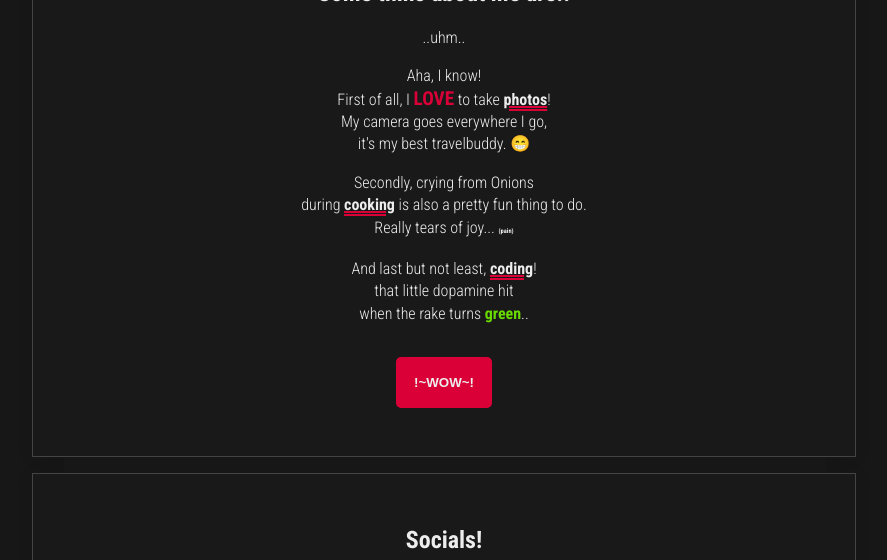
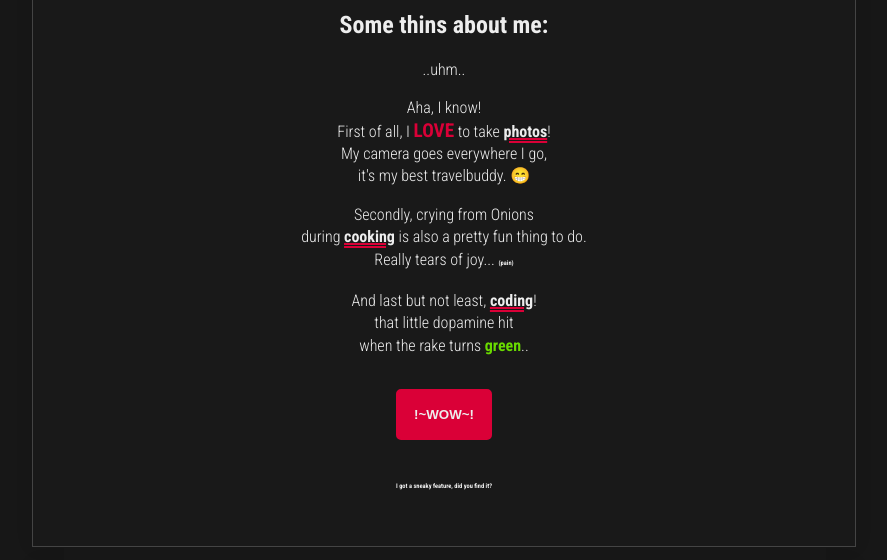
Before and after one commit to aaronsts/profile, a plain HTML site: page index.html in a window 1280 px wide. Shown: the part 300-860 px from the top of the page, without its empty margins (196-1083 px from the left). Drawn offline with Linux system fonts and the light colour scheme.

Commit message:
edited padding image

```diff
--- a/index.html
+++ b/index.html
@@ -19,7 +19,7 @@
         class="img-circle"
       />
       <h1 id="title">Hi Hi I'm Aaron!</h1>
-      <h2>Some thins about me are..</h2>
+      <h2>Some thins about me:</h2>
       <p>..uhm..</p>
       <p>
         Aha, I know! <br />First of all, I
@@ -40,7 +40,14 @@
         that little dopamine hit <br />
         when the rake turns <strong class="p-green">green</strong>..
       </p>
-      <button class="btn-red">!~WOW~!</button>
+      <a href="https://unsplash.com/@aaronstaes" target="_blank">
+        <button class="btn-red">!~WOW~!</button>
+      </a>
+      <p>
+        <strong class="p-small"
+          >I got a sneaky feature, did you find it?</strong
+        >
+      </p>
     </div>
     <div>
       <h2>Socials!</h2>
--- a/style.css
+++ b/style.css
@@ -52,6 +52,7 @@
 
   .img-circle {
     border-radius: 50%;
+    margin-bottom: 2rem;
   }
 
   .icon-red a {
@@ -103,6 +104,7 @@
     padding: 1rem;
   }
 }
+
 @media (min-width: 960px) {
   /* For a screen < 960px, this CSS will be read */
 
@@ -155,6 +157,7 @@
 
   .img-circle {
     border-radius: 50%;
+    margin-bottom: 2rem;
   }
 
   .icon-red a {
```
